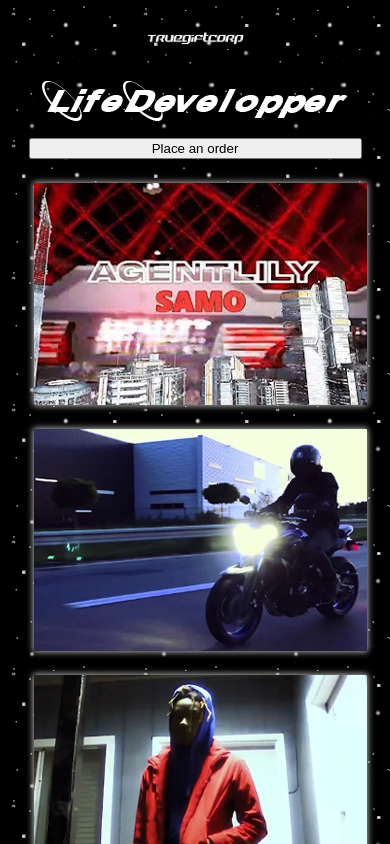
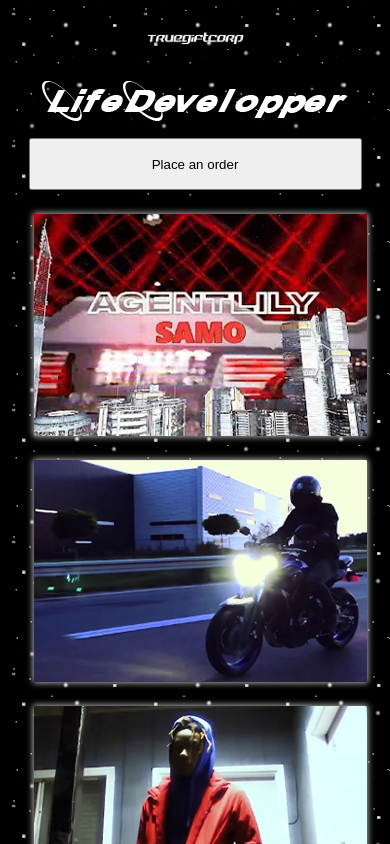
Before and after one commit to lifedevelopper/videos, a plain HTML site: page index.html in a window 390 px wide. Shown: the top 844 px of the page. Drawn offline with Linux system fonts and the light colour scheme.

Commit message:
Add files via upload

```diff
--- a/index.html
+++ b/index.html
@@ -49,7 +49,8 @@
     button{
     margin: -20px auto 17px;
     text-align: center;
-    width: 333px;
+    width: 682px;
+    height: 52px;
     }
     .videos img{
     width: 333px;
@@ -66,5 +67,8 @@
         .videos img {
             margin: 7px 7px 17px;
         }
+        button{
+            width: 333px;
+        }
 }
 </style>
```
